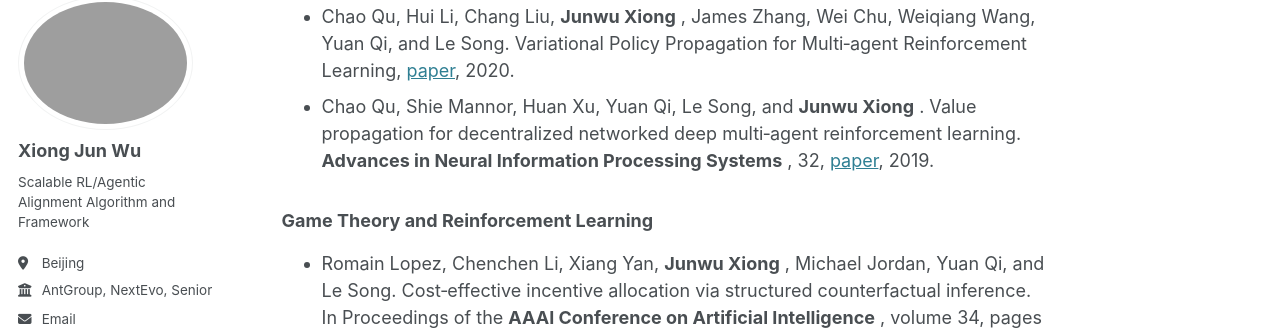
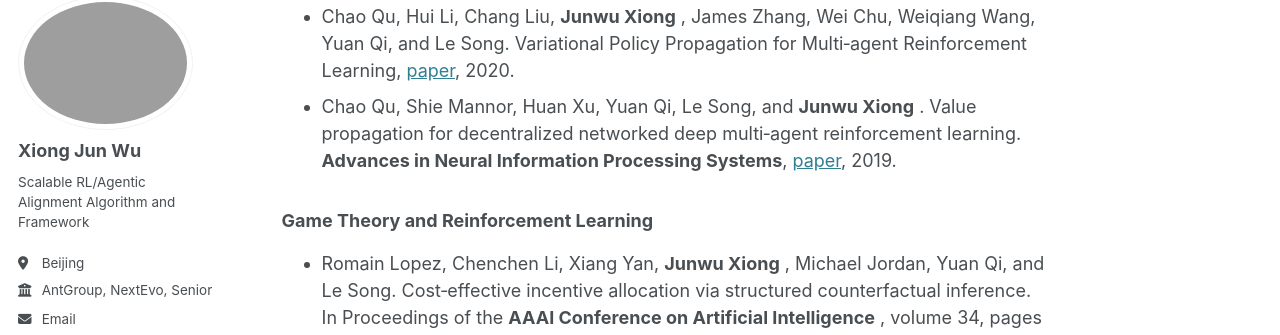
Before and after one commit to junwuxgi/junwuxgi.github.io, a Jekyll site: the page built from _pages/about.md, in a window 1280 px wide and 900 px high, scrolled down 2560 px. Shown: the part 110-445 px from the top of the window. Built offline with Jekyll 4.4.1, drawn with Linux system fonts in a browser that asks for light colours; some web fonts are replaced.

```diff
--- a/_pages/about.md
+++ b/_pages/about.md
@@ -60,7 +60,7 @@ redirect_from:
 ### **Multi-agent Reinforcement Learning**
 
 * Chao Qu, Hui Li, Chang Liu,  **Junwu Xiong** , James Zhang, Wei Chu, Weiqiang Wang, Yuan Qi, and Le Song. Variational Policy Propagation for Multi‑agent Reinforcement Learning, [paper](https://arxiv.org/abs/2004.08883), 2020.
-* Chao Qu, Shie Mannor, Huan Xu, Yuan Qi, Le Song, and  **Junwu Xiong** . Value propagation for decentralized networked deep multi‑agent reinforcement learning.  **Advances in Neural Information Processing Systems** , 32, [paper](https://arxiv.org/abs/1901.09326), 2019.
+* Chao Qu, Shie Mannor, Huan Xu, Yuan Qi, Le Song, and  **Junwu Xiong** . Value propagation for decentralized networked deep multi‑agent reinforcement learning.  **Advances in Neural Information Processing Systems**, [paper](https://arxiv.org/abs/1901.09326), 2019.
 
 ### **Game Theory and Reinforcement Learning**
 
```
